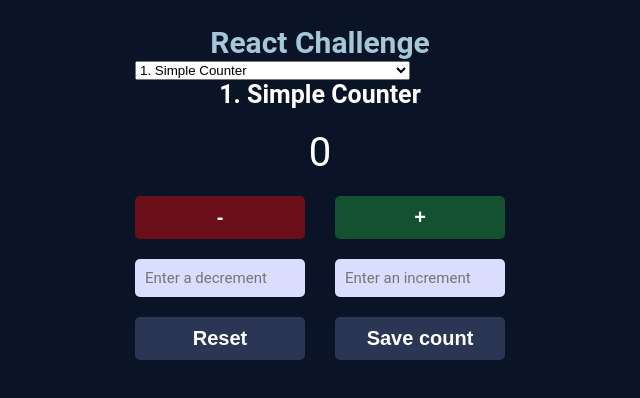
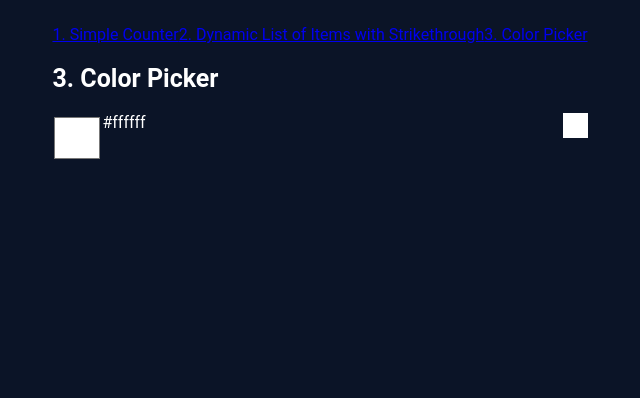
Before and after one commit to annieremeeva/react-challenge, a React (Vite) app: page /color-picker in a window 1280 px wide. Shown: the top 398 px of the page, without its empty margins (320-960 px from the left). Built offline with nearby package versions, Linux system fonts and the light colour scheme.

Commit message:
a bit of todo, color picker and added router

```diff
--- a/package.json
+++ b/package.json
@@ -13,6 +13,7 @@
     "nanoid": "^5.1.5",
     "react": "^19.1.0",
     "react-dom": "^19.1.0",
+    "react-router-dom": "^7.6.1",
     "sass": "^1.89.0"
   },
   "devDependencies": {
--- a/src/App.jsx
+++ b/src/App.jsx
@@ -2,45 +2,32 @@ import './styles/index.sass'
 import SimpleCounter from "./components/simpleCounter.jsx";
 import ToDoList from "./components/toDoList/toDoList.jsx";
 import ColorPicker from "./components/colorPicker.jsx";
-import {useState} from "react";
-
+import {useRef, useState} from "react";
+import {NavLink, Link, Outlet} from 'react-router-dom';
 function App() {
     const puzzles = [
         {
-            value: '1',
-            name: '1. Simple Counter',
-            component: <SimpleCounter />,
+            route: '/counter',
+            title: '1. Simple Counter',
         },
         {
-            value: '2',
-            name: '2. Dynamic List of Items with Strikethrough',
-            component: <ToDoList/>
+            route: '/list',
+            title: '2. Dynamic List of Items with Strikethrough',
         },
         {
-            value: '3',
-            name: '3. Color Picker',
-            component: <ColorPicker/>
-        }
+            route: '/color-picker',
+            title: '3. Color Picker',
+        },
     ]
-    const [puzzle, setPuzzle] = useState(puzzles[0])
 
-    const handlePuzzleChange = (event) => {
-        console.log(event.target.value)
-        const filteredPuzzles = puzzles.filter((item) =>item.value === event.target.value)
-        console.log(filteredPuzzles)
-        setPuzzle(() => filteredPuzzles[0])
-    }
+
     return (
-        <>
-            <h1>React Challenge</h1>
-            <select onChange={(e) => handlePuzzleChange(e)} id="puzzles">{
-                puzzles.map((item, i) =>  <option key={i}  value={item.value}>{item.name}</option>)}
-            </select>
-            <div className="main-wrapper">
-                {puzzle.component}
-            </div>
-
-        </>
+        <div className="app">
+            <nav>
+                { puzzles.map((puzzle, index) => <NavLink key={index} to={puzzle.route}>{puzzle.title}</NavLink>) }
+            </nav>
+            <Outlet/>
+        </div>
     )
 }
 
--- a/src/components/colorPicker.jsx
+++ b/src/components/colorPicker.jsx
@@ -10,13 +10,24 @@ function ColorPicker() {
         }
     }
     return (
-        <div>
-            <div>
-                <input class="color-picker__input" value={color} onBlur={handleRecentColors} onChange={(e) => setColor(e.target.value)} type="color"/>
+        <div className="color-picker">
+            <h2>3. Color Picker</h2>
+            <div className="color-picker__main-color">
+                <label className="color-picker__main-color">
+                    <input className="color-picker__input" value={color} onBlur={handleRecentColors} onChange={(e) => setColor(e.target.value)} type="color"/>
+                    <p>{color}</p>
+                </label>
+                <div className="color-picker__color-swatch" style={{backgroundColor: `${color}`}}></div>
+            </div>
+            <div className="color-picker__recent-colors">
+                {recentColors.map((color, index) => (
+                    <div key={index}>
+                        <div style={{backgroundColor: `${color}`}} className="color-picker__color-swatch"></div>
+                        {/*<p className="color-picker__color-name">{color}</p>*/}
+                    </div>
+                ))}
+            </div>
 
-                {color}
-            </div>
-            {recentColors}
         </div>
     );
 }
--- a/src/components/simpleCounter.jsx
+++ b/src/components/simpleCounter.jsx
@@ -1,4 +1,5 @@
 import React, {useRef, useState} from 'react';
+
 
 const SimpleCounter = () => {
     const initialCountHistory = [];
--- a/src/components/toDoList/toDoList.jsx
+++ b/src/components/toDoList/toDoList.jsx
@@ -1,5 +1,5 @@
 import { nanoid } from 'nanoid';
-import React, {useState} from 'react';
+import React, {useState, useEffect} from 'react';
 import Todo from "./todo.jsx";
 import FilterButton from "./filterButton.jsx";
 
@@ -15,7 +15,7 @@ const FILTER_NAMES = {
     Uncompleted: 'uncompleted'};
 
 const ToDoList = () => {
-    const initialList = [
+    const initialList = JSON.parse(localStorage.getItem('list'))  [
         {
             id: `todo-${nanoid()}`,
             text: 'Wash the dishes',
@@ -41,15 +41,21 @@ const ToDoList = () => {
     const [newTodo, setNewTodo] = useState('');
     const [filter, setFilter] = useState(FILTER_NAMES.All)
     const handleAdd = (newTodo) => {
-        setList([...list, {id: `todo-${nanoid()}`, text: newTodo, completed: false}]);
+        const newTodoList = [...list, {id: `todo-${nanoid()}`, text: newTodo, completed: false}]
+        setList(newTodoList);
         setNewTodo('');
+        localStorage.setItem('list', JSON.stringify(newTodoList));
     }
     const handleListToggle = (index) => {
-        setList(list.map((item, i) =>
-            i === index ? { ...item, completed: !item.completed } : item));
+        const toggledList = list.map((item, i) =>
+            i === index ? { ...item, completed: !item.completed } : item)
+        setList(toggledList);
+        localStorage.setItem('list', JSON.stringify(toggledList));
     }
     const handleDelete = (id) => {
-        setList((list) => list.filter((item) => id !== item.id));
+        const deletedList = list.filter((item) => id !== item.id);
+        setList(deletedList);
+        localStorage.setItem('list', JSON.stringify(deletedList));
     }
     const handleEdit = (id, newText) => {
         const editedList = list.map((item) => {
@@ -59,6 +65,7 @@ const ToDoList = () => {
             return item;
         });
         setList(editedList);
+        localStorage.setItem('list', JSON.stringify(editedList));
     }
 
     const filteredList = list.filter( todo => {
@@ -70,7 +77,6 @@ const ToDoList = () => {
     })
 
     const filterValues = Object.values(FILTER_NAMES);
-
     return(
         <div className="todo-list">
             <h2>2. Dynamic List of Items with Strikethrough</h2>
--- a/src/main.jsx
+++ b/src/main.jsx
@@ -1,9 +1,23 @@
 import { StrictMode } from 'react'
 import { createRoot } from 'react-dom/client'
 import App from './App.jsx'
+import {BrowserRouter, Route, Routes} from "react-router-dom";
+import ColorPicker from "./components/colorPicker.jsx";
+import SimpleCounter from "./components/simpleCounter.jsx";
+import ToDoList from "./components/toDoList/toDoList.jsx";
 
 createRoot(document.getElementById('root')).render(
+
   <StrictMode>
-    <App />
+      <BrowserRouter>
+          <Routes>
+              <Route path="/" element={<App />}>
+                  <Route path="/list" element={<ToDoList />} />
+                  <Route path="/counter" element={<SimpleCounter />} />
+                  <Route path="/color-picker" element={<ColorPicker />} />
+              </Route>
+
+          </Routes>
+      </BrowserRouter>
   </StrictMode>,
 )
--- a/src/styles/_color-picker.sass
+++ b/src/styles/_color-picker.sass
@@ -1,5 +1,20 @@
 .color-picker
+    display: flex
+    flex-direction: column
+    gap: 20px
     &__input
         background: none
         width: 50px
         height: 50px
+    &__color
+        &-swatch
+            width: 25px
+            height: 25px
+    &__main-color
+        display: flex
+        justify-content: space-between
+    &__recent-colors
+        display: flex
+        gap: 10px
+        flex-wrap: wrap
+        max-width: 1000px
--- a/src/styles/index.sass
+++ b/src/styles/index.sass
@@ -16,6 +16,7 @@ body
     flex-wrap: wrap
     align-items: center
     padding: 25px
+    width: 100%
 button
     border: none
     cursor: pointer
@@ -31,9 +32,12 @@ h2
     font-size: 25px
 h3
     font-size: 20px
-.main-wrapper
+.app
     display: flex
-    flex-wrap: wrap
+    flex-direction: column
+    gap: 20px
+    width: 100%
+    max-width: 1000px
 input
     background: $input-background-color
     border: none
@@ -84,3 +88,13 @@ input
 ul
     li
         list-style: none
+select
+    width: 100%
+    padding: 10px
+    border-radius: 5px
+    font-family: Roboto, Geneva, sans-serif
+    color: $input-color
+    background: $input-background-color
+    font-size: 15px
+    &:focus
+        outline: 5px solid $input-outline-color
```
Also changed, not shown: 1 other file (tests, documents, lock files or other folders).
